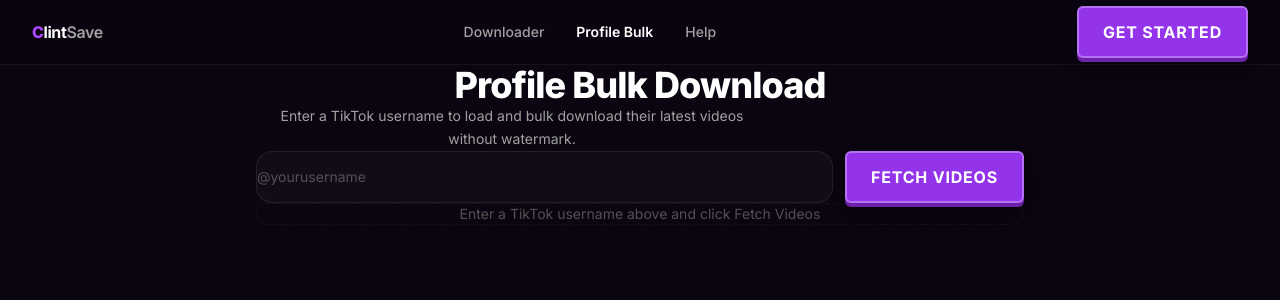
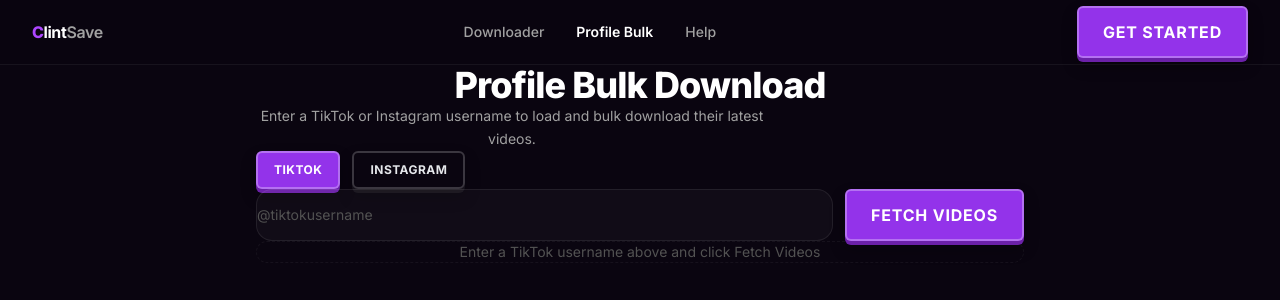
Before and after one commit to chewi-clinton/ClintSave, a Next.js app in the folder clintsave/: page /profile in a window 1280 px wide. Shown: the top 300 px of the page. Built offline with nearby package versions, Linux system fonts and the light colour scheme.

Commit message:
Update frontend for Instagram and Facebook support
- Download page: URL filter and placeholder cover all three platforms
- Profile page: TikTok/Instagram platform selector tabs added
- Dashboard: sourceUrl field reference updated
- Landing and help pages: copy updated to mention all platforms

```diff
--- a/clintsave/src/app/dashboard/page.js
+++ b/clintsave/src/app/dashboard/page.js
@@ -101,7 +101,7 @@
                     </td>
                     <td className="px-5 py-4">
                       <div className="text-white max-w-xs truncate text-sm">{h.videoTitle || "—"}</div>
-                      <div className="text-[10px] text-neutral-500 truncate max-w-xs mt-0.5">{h.tiktokUrl}</div>
+                      <div className="text-[10px] text-neutral-500 truncate max-w-xs mt-0.5">{h.sourceUrl}</div>
                     </td>
                     <td className="px-5 py-4 text-right text-neutral-500 whitespace-nowrap">
                       {new Date(h.createdAt).toLocaleDateString()}
--- a/clintsave/src/app/download/page.js
+++ b/clintsave/src/app/download/page.js
@@ -91,8 +91,15 @@
   }
 
   const handleSubmit = useCallback(async () => {
-    const urls = inputValue.split(/[\s,\n]+/).map((u) => u.trim()).filter((u) => u.length > 0 && (u.includes("tiktok.com") || u.includes("vm.tiktok.com")));
-    if (urls.length === 0) return alert("Please enter valid TikTok URLs");
+    const urls = inputValue.split(/[\s,\n]+/).map((u) => u.trim()).filter((u) => {
+      const l = u.toLowerCase();
+      return u.length > 0 && (
+        l.includes("tiktok.com") || l.includes("vm.tiktok.com") ||
+        l.includes("instagram.com") ||
+        l.includes("facebook.com") || l.includes("fb.watch") || l.includes("fb.com")
+      );
+    });
+    if (urls.length === 0) return alert("Please enter valid TikTok, Instagram, or Facebook URLs");
     setIsProcessing(true);
     autoDownloadedIds.current = new Set();
     downloadQueue.current = [];
@@ -101,7 +108,7 @@
       const response = await fetch("/api/batch", { method: "POST", headers: { "Content-Type": "application/json" }, body: JSON.stringify({ urls }) });
       const data = await response.json();
       if (!response.ok) throw new Error(data.error || "Failed to start downloads");
-      const initialDownloads = urls.map((url, index) => ({ id: data.downloadIds[index], tiktokUrl: url, status: "pending", createdAt: new Date().toISOString() }));
+      const initialDownloads = urls.map((url, index) => ({ id: data.downloadIds[index], sourceUrl: url, status: "pending", createdAt: new Date().toISOString() }));
       setDownloads((prev) => [...initialDownloads, ...prev]);
       setInputValue("");
       startPolling(data.sessionId);
@@ -136,7 +143,7 @@
         <div className="text-center mb-10">
           <h1 className="text-3xl md:text-4xl font-extrabold text-white mb-3 tracking-tight">Batch Downloader</h1>
           <p className="text-neutral-400 text-sm max-w-lg mx-auto leading-relaxed">
-            Paste one or more TikTok video URLs below. Videos download automatically one by one.
+            Paste TikTok, Instagram, or Facebook video URLs. Downloads happen automatically one by one.
           </p>
         </div>
 
@@ -144,7 +151,7 @@
           <textarea
             value={inputValue}
             onChange={(e) => setInputValue(e.target.value)}
-            placeholder="Paste video URLs here... (one per line or separated by spaces)"
+            placeholder="Paste TikTok, Instagram, or Facebook URLs... (one per line or space-separated)"
             rows={5}
             className="w-full px-5 py-4 bg-white/3 border border-white/8 rounded-2xl text-sm text-neutral-200 placeholder:text-neutral-600 outline-none focus:border-purple-500/50 transition-all resize-none"
             disabled={isProcessing}
@@ -216,7 +223,7 @@
                   {downloads.length > 0 ? downloads.map((d) => (
                     <tr key={d.id} className="hover:bg-white/2 transition-colors">
                       <td className="px-5 py-4 text-white max-w-50 truncate">{d.videoTitle || "—"}</td>
-                      <td className="px-5 py-4 font-mono text-[10px] text-neutral-500 max-w-75 truncate">{d.tiktokUrl}</td>
+                      <td className="px-5 py-4 font-mono text-[10px] text-neutral-500 max-w-75 truncate">{d.sourceUrl}</td>
                       <td className="px-5 py-4 whitespace-nowrap">{formatDate(d.createdAt)}</td>
                     </tr>
                   )) : (
@@ -248,7 +255,7 @@
         </div>
         <div className="min-w-0">
           <p className="truncate text-sm font-semibold text-white">{download.videoTitle || "Fetching..."}</p>
-          <p className="mt-0.5 truncate text-[11px] font-mono text-neutral-500 max-w-xs">{download.tiktokUrl}</p>
+          <p className="mt-0.5 truncate text-[11px] font-mono text-neutral-500 max-w-xs">{download.sourceUrl}</p>
         </div>
       </div>
 
--- a/clintsave/src/app/help/page.js
+++ b/clintsave/src/app/help/page.js
@@ -125,8 +125,8 @@
           <h2 className="text-lg font-extrabold text-white mb-6">How to Use ClintSave</h2>
           <div className="flex flex-col gap-4">
             {[
-              { title: "Batch Downloader", href: "/download", desc: "Copy TikTok video URLs and paste them into the input box — one per line or space-separated. Hit Start Download and videos will save to your device automatically." },
-              { title: "Profile Bulk Download", href: "/profile", desc: "Go to the Profile page, enter a TikTok username (with or without the @), and click Fetch Videos. Once loaded you can download all or save individual ones." },
+              { title: "Batch Downloader", href: "/download", desc: "Paste TikTok, Instagram, or Facebook video URLs into the input box — one per line or space-separated. Hit Start Download and videos save to your device automatically." },
+              { title: "Profile Bulk Download", href: "/profile", desc: "Go to the Profile page, select TikTok or Instagram, enter a username (with or without @), and click Fetch Videos. Download all or save individual ones." },
             ].map((item) => (
               <div key={item.title} className="p-5 rounded-2xl bg-white/3 border border-white/6">
                 <div className="flex items-center justify-between mb-2">
--- a/clintsave/src/app/page.js
+++ b/clintsave/src/app/page.js
@@ -43,9 +43,9 @@
 );
 
 const features = [
-  { Icon: LightningIcon, title: "Batch Download", desc: "Paste hundreds of links at once and download them all automatically." },
+  { Icon: LightningIcon, title: "Batch Download", desc: "Paste TikTok, Instagram, or Facebook links and download them all automatically." },
   { Icon: HdIcon, title: "HD No Watermark", desc: "Get the highest quality version of every video, completely watermark free." },
-  { Icon: VideoFileIcon, title: "Profile Bulk", desc: "Enter any username and bulk download all their videos at once." },
+  { Icon: VideoFileIcon, title: "Profile Bulk", desc: "Enter a TikTok or Instagram username and bulk download their videos at once." },
   { Icon: MusicIcon, title: "Fast Processing", desc: "Videos are fetched and queued instantly with live status updates." },
 ];
 
@@ -71,12 +71,12 @@
         </div>
 
         <h1 className="text-5xl md:text-6xl font-extrabold text-white mb-5 tracking-tight leading-[1.1]">
-          Download TikTok Videos{" "}
+          Download Videos{" "}
           <span className="text-purple-400">Without Watermark</span>
         </h1>
 
         <p className="text-neutral-400 text-lg max-w-xl mx-auto leading-relaxed mb-10">
-          Paste one link or hundreds. ClintSave fetches, queues, and saves every video to your device automatically.
+          TikTok, Instagram, and Facebook. Paste one link or hundreds — ClintSave fetches, queues, and saves every video automatically.
         </p>
 
         <div className="flex items-center justify-center gap-4 flex-wrap">
--- a/clintsave/src/app/profile/page.js
+++ b/clintsave/src/app/profile/page.js
@@ -49,7 +49,13 @@
   }
 }
 
+const PLATFORMS = [
+  { id: "tiktok", label: "TikTok" },
+  { id: "instagram", label: "Instagram" },
+];
+
 export default function ProfilePage() {
+  const [platform, setPlatform] = useState("tiktok");
   const [profileInput, setProfileInput] = useState("");
   const [profileVideos, setProfileVideos] = useState([]);
   const [profileLoading, setProfileLoading] = useState(false);
@@ -65,7 +71,11 @@
     setProfileAuthor(null);
     setError("");
     try {
-      const res = await fetch("/api/profile", { method: "POST", headers: { "Content-Type": "application/json" }, body: JSON.stringify({ username: profileInput.trim() }) });
+      const res = await fetch("/api/profile", {
+        method: "POST",
+        headers: { "Content-Type": "application/json" },
+        body: JSON.stringify({ username: profileInput.trim(), platform }),
+      });
       const data = await res.json();
       if (!res.ok) throw new Error(data.error || "Failed to fetch profile");
       setProfileVideos(data.videos || []);
@@ -99,8 +109,21 @@
         <div className="text-center mb-10">
           <h1 className="text-3xl md:text-4xl font-extrabold text-white mb-3 tracking-tight">Profile Bulk Download</h1>
           <p className="text-neutral-400 text-sm max-w-lg mx-auto leading-relaxed">
-            Enter a TikTok username to load and bulk download their latest videos without watermark.
+            Enter a TikTok or Instagram username to load and bulk download their latest videos.
           </p>
+        </div>
+
+        {/* Platform selector */}
+        <div className="flex gap-3 mb-5">
+          {PLATFORMS.map((p) => (
+            <button
+              key={p.id}
+              onClick={() => { setPlatform(p.id); setProfileVideos([]); setProfileAuthor(null); setError(""); }}
+              className={platform === p.id ? "btn-primary btn-sm" : "btn-secondary btn-sm"}
+            >
+              {p.label}
+            </button>
+          ))}
         </div>
 
         <div className="flex gap-3 mb-6">
@@ -108,7 +131,7 @@
             value={profileInput}
             onChange={(e) => setProfileInput(e.target.value)}
             onKeyDown={(e) => e.key === "Enter" && fetchProfile()}
-            placeholder="@yourusername"
+            placeholder={platform === "instagram" ? "@instausername" : "@tiktokusername"}
             className="flex-1 px-5 py-3.5 bg-white/3 border border-white/8 rounded-2xl text-sm text-neutral-200 placeholder:text-neutral-600 outline-none focus:border-purple-500/50 transition-all"
           />
           <button
```
